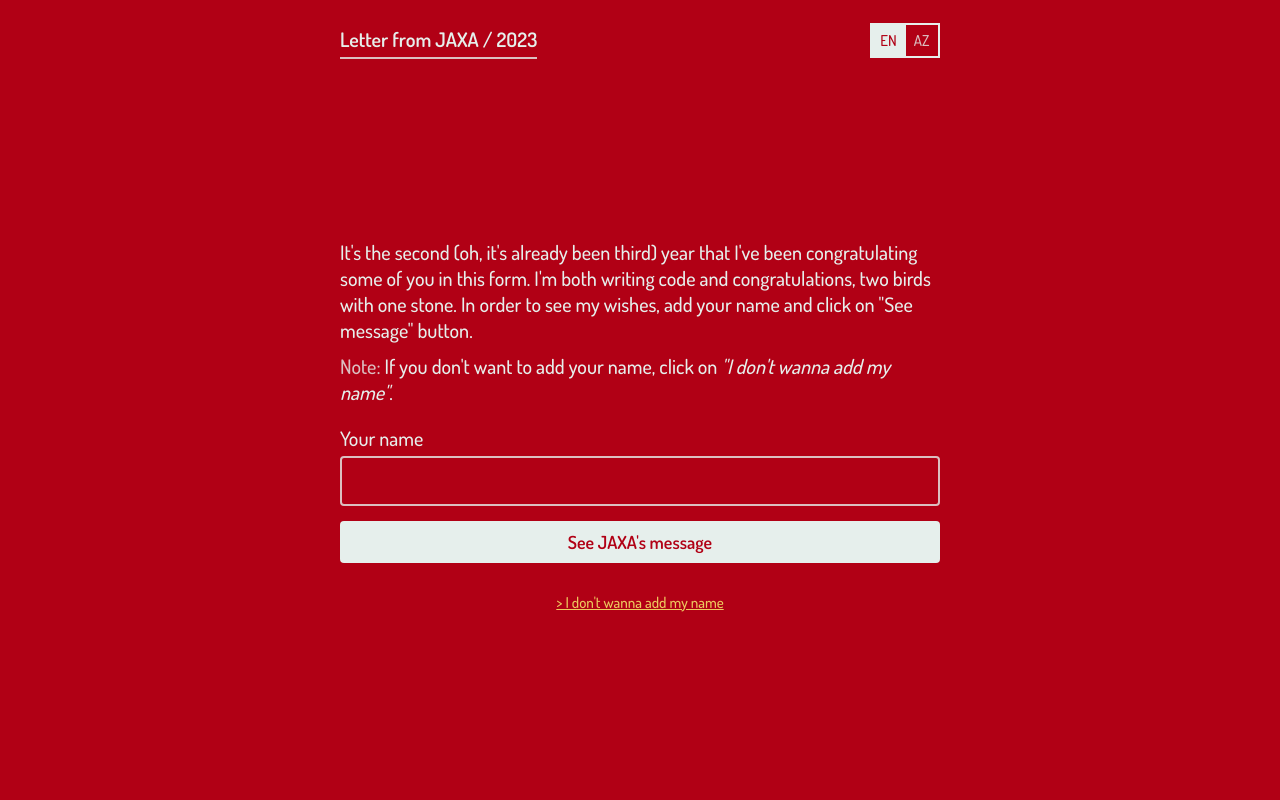
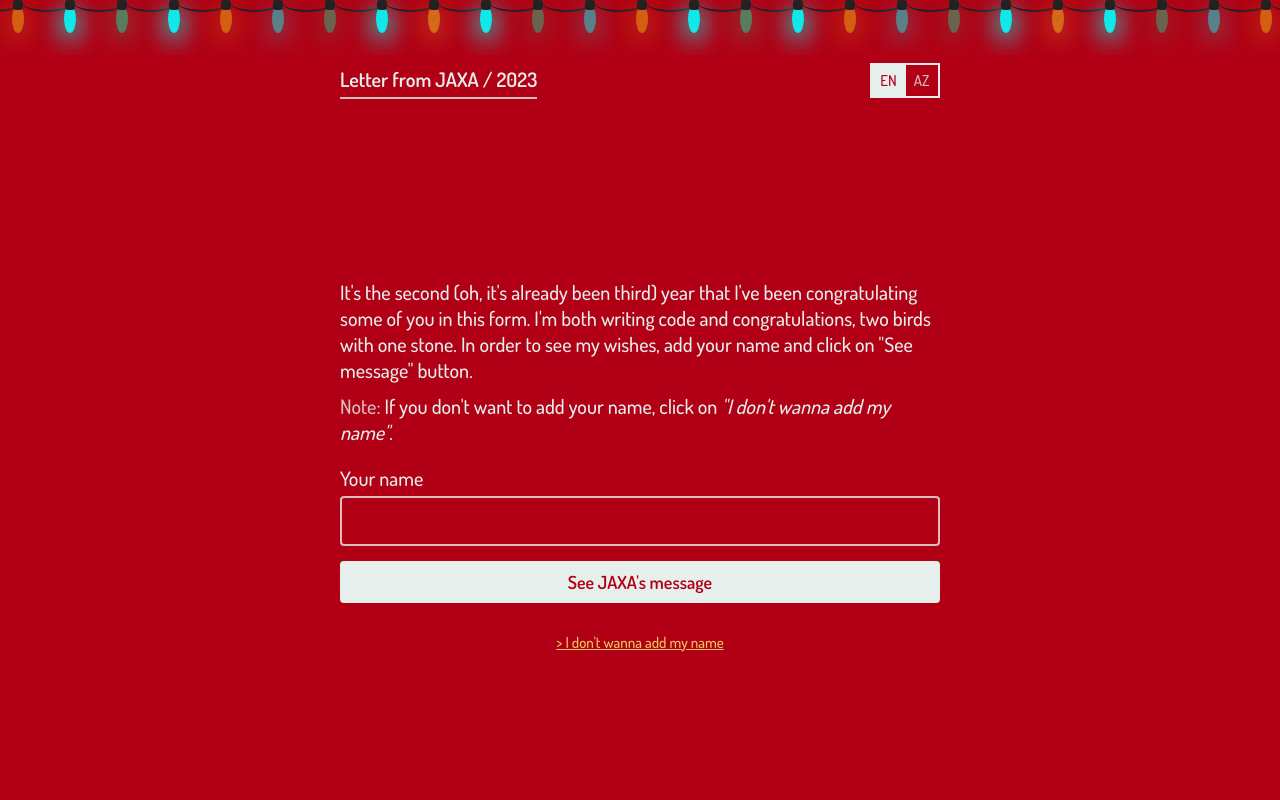
Before and after one commit to khasizadaj/happy-new-year, a SvelteKit app: page / in a window 1280 px wide. Shown: the top 800 px of the page. Built offline with nearby package versions, Linux system fonts and the light colour scheme; no server answers.

Commit message:
Add christmas lights banner

```diff
--- a/src/routes/+page.svelte
+++ b/src/routes/+page.svelte
@@ -16,17 +16,214 @@
 		formIsFilledValue = data.formIsFilled;
 	});
 	export let data;
+
+	let n = 42;
+	let items = Array.from({ length: n }, (_, index) => index);
 </script>
+
+<section class="section-lightrope">
+	<ul class="lightrope">
+		{#each items as item}
+			<li></li>
+		{/each}
+	</ul>
+</section>
 
 <Navbar {languageValue} />
 
 {#if formIsFilledValue === false}
 	<WishForm {languageValue} />
-	<SubmittedSongs languageValue={languageValue} songs={data.songs} />
+	<SubmittedSongs {languageValue} songs={data.songs} />
 {:else}
 	<Message {languageValue} />
 	<SongCTA {languageValue} />
-	<SubmittedSongs languageValue={languageValue} songs={data.songs} />
+	<SubmittedSongs {languageValue} songs={data.songs} />
 {/if}
 
 <Footer {languageValue} />
+
+<style>
+	/*
+
+	CHRISTMAS LIGHTS
+	* Credits to Toby (https://codepen.io/tobyj/pen/QjvEex)
+
+	*/
+
+	.section-lightrope {
+		height: 40px;
+	}
+
+	.lightrope {
+		text-align: center;
+		white-space: nowrap;
+		overflow: hidden;
+		position: absolute;
+		z-index: 1;
+		margin: -15px 0 0 0;
+		padding: 0;
+		pointer-events: none;
+		width: 100%;
+	}
+
+	.lightrope li {
+		position: relative;
+		-webkit-animation-fill-mode: both;
+		animation-fill-mode: both;
+		-webkit-animation-iteration-count: infinite;
+		animation-iteration-count: infinite;
+		list-style: none;
+		margin: 0;
+		padding: 0;
+		display: block;
+		width: 12px;
+		height: 28px;
+		border-radius: 50%;
+		margin: 20px;
+		display: inline-block;
+		background: #00f7a5;
+		box-shadow: 0px 4.6666666667px 24px 3px #00f7a5;
+		-webkit-animation-name: flash-1;
+		animation-name: flash-1;
+		-webkit-animation-duration: 2s;
+		animation-duration: 2s;
+	}
+
+	.lightrope li:nth-child(2n + 1) {
+		background: aqua;
+		box-shadow: 0px 4.6666666667px 24px 3px rgba(0, 255, 255, 0.5);
+		-webkit-animation-name: flash-2;
+		animation-name: flash-2;
+		-webkit-animation-duration: 0.4s;
+		animation-duration: 0.4s;
+	}
+
+	.lightrope li:nth-child(4n + 2) {
+		background: #edc85e;
+		box-shadow: 0px 4.6666666667px 24px 3px #edc85e;
+		-webkit-animation-name: flash-3;
+		animation-name: flash-3;
+		-webkit-animation-duration: 1.1s;
+		animation-duration: 1.1s;
+	}
+
+	.lightrope li:nth-child(odd) {
+		-webkit-animation-duration: 1.8s;
+		animation-duration: 1.8s;
+	}
+
+	.lightrope li:nth-child(3n + 1) {
+		-webkit-animation-duration: 1.4s;
+		animation-duration: 1.4s;
+	}
+
+	.lightrope li:before {
+		content: '';
+		position: absolute;
+		background: #222;
+		width: 10px;
+		height: 9.3333333333px;
+		border-radius: 3px;
+		top: -4.6666666667px;
+		left: 1px;
+	}
+
+	.lightrope li:after {
+		content: '';
+		top: -14px;
+		left: 9px;
+		position: absolute;
+		width: 52px;
+		height: 18.6666666667px;
+		border-bottom: solid #222 2px;
+		border-radius: 50%;
+	}
+
+	.lightrope li:last-child:after {
+		content: none;
+	}
+
+	.lightrope li:first-child {
+		margin-left: -40px;
+	}
+
+	@-webkit-keyframes flash-1 {
+		0%,
+		100% {
+			background: #00f7a5;
+			box-shadow: 0px 4.6666666667px 24px 3px #00f7a5;
+		}
+
+		50% {
+			background: rgba(0, 247, 165, 0.4);
+			box-shadow: 0px 4.6666666667px 24px 3px rgba(0, 247, 165, 0.2);
+		}
+	}
+
+	@keyframes flash-1 {
+		0%,
+		100% {
+			background: #00f7a5;
+			box-shadow: 0px 4.6666666667px 24px 3px #00f7a5;
+		}
+
+		50% {
+			background: rgba(0, 247, 165, 0.4);
+			box-shadow: 0px 4.6666666667px 24px 3px rgba(0, 247, 165, 0.2);
+		}
+	}
+
+	@-webkit-keyframes flash-2 {
+		0%,
+		100% {
+			background: aqua;
+			box-shadow: 0px 4.6666666667px 24px 3px aqua;
+		}
+
+		50% {
+			background: rgba(0, 255, 255, 0.4);
+			box-shadow: 0px 4.6666666667px 24px 3px rgba(0, 255, 255, 0.2);
+		}
+	}
+
+	@keyframes flash-2 {
+		0%,
+		100% {
+			background: aqua;
+			box-shadow: 0px 4.6666666667px 24px 3px aqua;
+		}
+
+		50% {
+			background: rgba(0, 255, 255, 0.4);
+			box-shadow: 0px 4.6666666667px 24px 3px rgba(0, 255, 255, 0.2);
+		}
+	}
+
+	@-webkit-keyframes flash-3 {
+		0%,
+		100% {
+			background: #edc85e;
+			box-shadow: 0px 4.6666666667px 24px 3px #edc85e;
+		}
+
+		50% {
+			background: rgba(255, 215, 0, 0.4);
+			box-shadow: 0px 4.6666666667px 24px 3px rgba(255, 215, 0, 0.2);
+		}
+	}
+
+	@keyframes flash-3 {
+		0%,
+		100% {
+			background: #edc85e;
+			box-shadow: 0px 4.6666666667px 24px 3px #edc85e;
+		}
+
+		50% {
+			background: rgba(255, 215, 0, 0.4);
+			box-shadow: 0px 4.6666666667px 24px 3px rgba(255, 215, 0, 0.2);
+		}
+	}
+
+	/* CHRISTMAS LIGHTS */
+</style>
```
